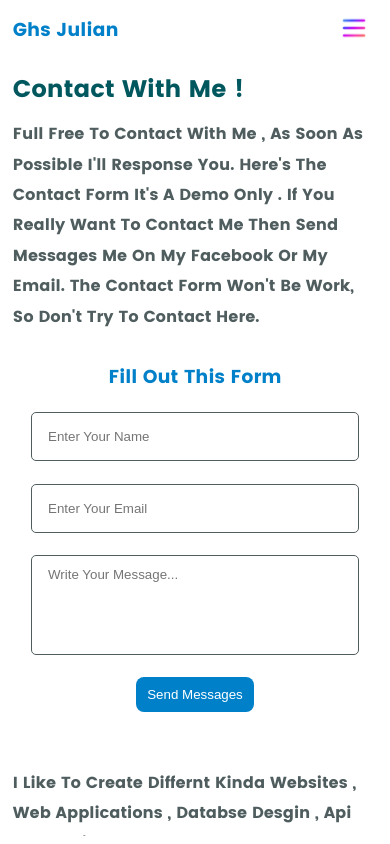
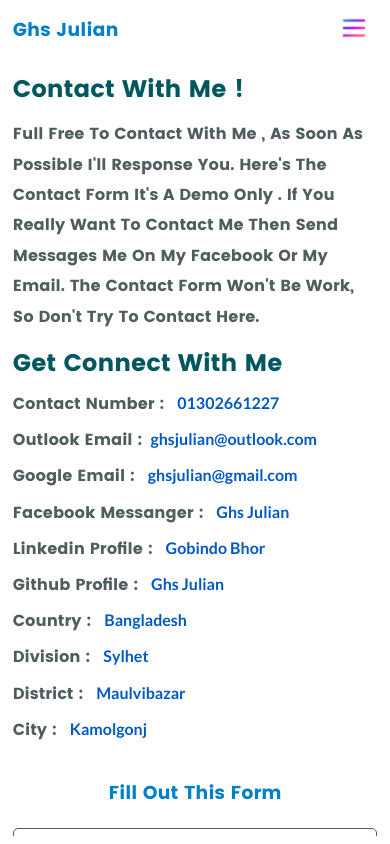
Before and after one commit to ghsjulian/ghs-cv, a React (Vite) app: page /contact in a window 390 px wide. Built offline with nearby package versions, Linux system fonts and the light colour scheme.

Commit message:
Fixed Contact Section

```diff
--- a/src/App.jsx
+++ b/src/App.jsx
@@ -4,7 +4,9 @@ import MyRoutes from "./Router";
 
 const router = createBrowserRouter(MyRoutes);
 const App = () => {
-
+    useEffect(() => {
+        window.scrollTo({ top: 0, behavior: "smooth" });
+    }, []);
     return <RouterProvider router={router} />;
 };
 
--- a/src/assets/css/index.css
+++ b/src/assets/css/index.css
@@ -29,7 +29,7 @@
     --white: #ffffff;
     --bg: #d2d7d9;
     --link-color: #000000;
-    --mobile-menu: #3b494f;
+    --mobile-menu: #035475;
     --hero-h2: #00585e;
     --active-link: #c64e00;
     --hero-h3: #1884ef;
@@ -115,6 +115,7 @@ button {
     filter: contrast(100%);
 }
 .loader h2 {
+    font-family: ghs, "Sans-Serif";
     color: var(--call-btn);
     text-align: center;
 }
@@ -179,6 +180,18 @@ header .call:hover {
     z-index: 1000;
     display: block;
     transition: 0.5s ease-in;
+    overflow-y: auto;
+    animation: openNav 0.3s linear;
+}
+.overly {
+    position: absolute;
+    top: 0;
+    right: 0;
+    height: 100vh;
+    width: 40%;
+    background: rgba(0, 16, 22, 0.625);
+    z-index: 90000000;
+    transition: 1s ease-in;
 }
 .mobile-menu ul {
     flex-direction: column;
@@ -249,7 +262,7 @@ section .hero-text {
     flex-direction: column;
     align-items: left;
     justify-content: left;
-    text-align: justify;
+    text-align: left;
 }
 .hero-text h2 {
     font-size: 2rem;
@@ -565,7 +578,22 @@ footer {
     color: var(--white);
     background: var(--hero-h2);
 }
-
+.contact-info {
+    width: 100%;
+}
+.contact-info ul li {
+    align-items: center;
+    text-align: left;
+    color: var(--hero-article);
+    margin: 0.7rem 0;
+}
+.contact-info ul li a {
+    text-decoration: none;
+    color: rgb(0, 89, 195);
+    font-family: ghs, "Sans-Serif";
+    font-weight: 900;
+    margin: 0 0.5rem;
+}
 /* @CSS Responsive Here */
 @media (max-width: 768px) {
     .main-container {
@@ -659,6 +687,10 @@ footer {
         width: 100%;
         height: 350px;
     }
+    .form input,
+    .form textarea {
+        width: 100%;
+    }
 }
 /* @CSS Animation Created */
 @keyframes scaleup {
@@ -712,3 +744,14 @@ footer {
         transform: scale(1);
     }
 }
+@keyframes openNav {
+    0% {
+        left: -60%;
+        transition: 0.2s ease-in;
+    }
+
+    100% {
+        left: 0;
+        transition: 0.2s ease-in-out;
+    }
+}
--- a/src/components/Contact.jsx
+++ b/src/components/Contact.jsx
@@ -1,6 +1,9 @@
-import React from "react";
+import React, { useEffect } from "react";
 
 const Contact = () => {
+    useEffect(() => {
+        window.scrollTo({ top: 0, behavior: "smooth" });
+    }, []);
     document.title =
         "Contact With Me - Hire Ghs Ghs Julian For Your Project | Contact With Ghs Julian";
     return (
@@ -15,15 +18,52 @@ const Contact = () => {
                         on my Facebook or My Email. The contact form won't be
                         work, so don't try to contact here.
                     </article>
+                    <div className="contact-info">
+                        <h2>Get Connect With Me</h2>
+                        <ul>
+                            <li>
+                                Contact Number : <a>01302661227</a>
+                            </li>
+                            <li>
+                                Outlook Email :<a>ghsjulian@outlook.com</a>
+                            </li>
+                            <li>
+                                Google Email : <a>ghsjulian@gmail.com</a>
+                            </li>
+                            <li>
+                                Facebook Messanger : <a>Ghs Julian</a>
+                            </li>
+                            <li>
+                                Linkedin Profile : <a>Gobindo Bhor</a>
+                            </li>
+                            <li>
+                                Github Profile : <a>Ghs Julian</a>
+                            </li>
+                            <li>
+                                Country : <a>Bangladesh</a>
+                            </li>
+                            <li>
+                                Division : <a>Sylhet</a>
+                            </li>
+                            <li>
+                                District : <a>Maulvibazar</a>
+                            </li>
+                            <li>
+                                City : <a>Kamolgonj</a>
+                            </li>
+                        </ul>
+                    </div>
                 </div>
                 <div className="form">
                     <h3>Fill Out This Form</h3>
                     <input type="text" placeholder="Enter Your Name" />
                     <input type="email" placeholder="Enter Your Email" />
+                    <input type="tel" placeholder="Enter Your Phone Number" />
                     <textarea placeholder="Write Your Message..."></textarea>
                     <button className="contact-btn">Send Messages</button>
                 </div>
             </section>
+            <h2>My Hobbies And Passion</h2>
             <section className="article">
                 <article>
                     I like to create differnt kinda websites , web applications
--- a/src/components/Hero.jsx
+++ b/src/components/Hero.jsx
@@ -11,6 +11,9 @@ import { IoLogoTwitter } from "react-icons/io";
 import { FaGoogle } from "react-icons/fa";
 
 const Hero = () => {
+     useEffect(() => {
+        window.scrollTo({ top: 0, behavior: "smooth" });
+    }, []);
     return (
         <section id="hero">
             <div className="hero-text">
@@ -47,9 +50,9 @@ const Hero = () => {
                     <NavLink
                         id="view"
                         target="_blank"
-                        to="https://www.fiverr.com/s/7YwAqpx"
+                        to="/contact"
                     >
-                        Fiverr GIG
+                        Contact Me
                     </NavLink>
                     <NavLink
                         id="shop"
--- a/src/components/Projects.jsx
+++ b/src/components/Projects.jsx
@@ -23,6 +23,7 @@ const Projects = () => {
     };
     useEffect(() => {
         fetchData(url);
+        window.scrollTo({ top: 0, behavior: "smooth" });
     }, []);
     return (
         <div data-aos="zoom-in"  className="one-section">
--- a/src/components/Skills.jsx
+++ b/src/components/Skills.jsx
@@ -23,6 +23,7 @@ const Skills = () => {
     };
     useEffect(() => {
         fetchData(url);
+        window.scrollTo({ top: 0, behavior: "smooth" });
     }, []);
 
     return (
--- a/src/layouts/Header.jsx
+++ b/src/layouts/Header.jsx
@@ -4,6 +4,7 @@ import { NavLink, useLocation, useNavigate } from "react-router-dom";
 const Header = () => {
     const [isOpen, setisOpen] = useState(false);
     const navRef = useRef(null);
+    const overlyRef = useRef(null);
     const navigate = useNavigate();
     const location = useLocation();
     const [path, setPath] = useState("");
@@ -26,6 +27,7 @@ const Header = () => {
         setPath(location.pathname);
     }, [location]);
     return (
+        <>
             <header>
                 <h3 onClick={goHome}>Ghs Julian</h3>
                 <nav ref={navRef} className="nav">
@@ -33,32 +35,44 @@ const Header = () => {
                         <h3>Main Menu</h3>
                         <NavLink
                             className={path == "/" ? "active" : ""}
-                    onClick={closeNav} to="/">
+                            onClick={closeNav}
+                            to="/"
+                        >
                             Home
                         </NavLink>
                         <NavLink
                             className={path == "/about" ? "active" : ""}
-                    onClick={closeNav} to="/about">
+                            onClick={closeNav}
+                            to="/about"
+                        >
                             About
                         </NavLink>
                         <NavLink
                             className={path == "/contact" ? "active" : ""}
-                    onClick={closeNav} to="/contact">
+                            onClick={closeNav}
+                            to="/contact"
+                        >
                             Contact
                         </NavLink>
                         <NavLink
                             className={path == "/my-gigs" ? "active" : ""}
-                    onClick={closeNav} to="/my-gigs">
+                            onClick={closeNav}
+                            to="/my-gigs"
+                        >
                             Active GIGS
                         </NavLink>
                         <NavLink
                             className={path == "/skills" ? "active" : ""}
-                    onClick={closeNav} to="/skills">
+                            onClick={closeNav}
+                            to="/skills"
+                        >
                             Skills
                         </NavLink>
                         <NavLink
                             className={path == "/projects" ? "active" : ""}
-                    onClick={closeNav} to="/projects">
+                            onClick={closeNav}
+                            to="/projects"
+                        >
                             Projects
                         </NavLink>
                         <button
@@ -77,11 +91,20 @@ const Header = () => {
                 <button onClick={openNav} className="nav-btn">
                     <img
                         src={
-                        isOpen ? "/icons/delete.png" : "/icons/burger_menu.png"
+                            isOpen
+                                ? "/icons/delete.png"
+                                : "/icons/burger_menu.png"
                         }
                     />
                 </button>
             </header>
+            <div
+                onClick={closeNav}
+                ref={overlyRef}
+                id="overly"
+                className={isOpen&&"overly"}
+            ></div>
+        </>
     );
 };
 
--- a/src/layouts/Layouts.jsx
+++ b/src/layouts/Layouts.jsx
@@ -1,16 +1,11 @@
 import Header from "./Header";
-import React, { useEffect } from "react";
-import { Outlet } from "react-router-dom";
-// import AOS from "aos";
-// import "aos/dist/aos.css"
+import React, { useEffect, useState } from "react";
+import { Outlet, useLocation } from "react-router-dom";
 import "../assets/css/index.css";
 
 const Layouts = () => {
-    useEffect(() => {
-        window.scrollTo({ top: 0, behavior: "smooth" });
-        // AOS.init();
-        // AOS.refresh();
-    }, []);
+    const location = useLocation();
+    const [path, setPath] = useState("");
     return (
         <>
             <Header />
```
Lines whose indentation alone changed are shown as unchanged.
